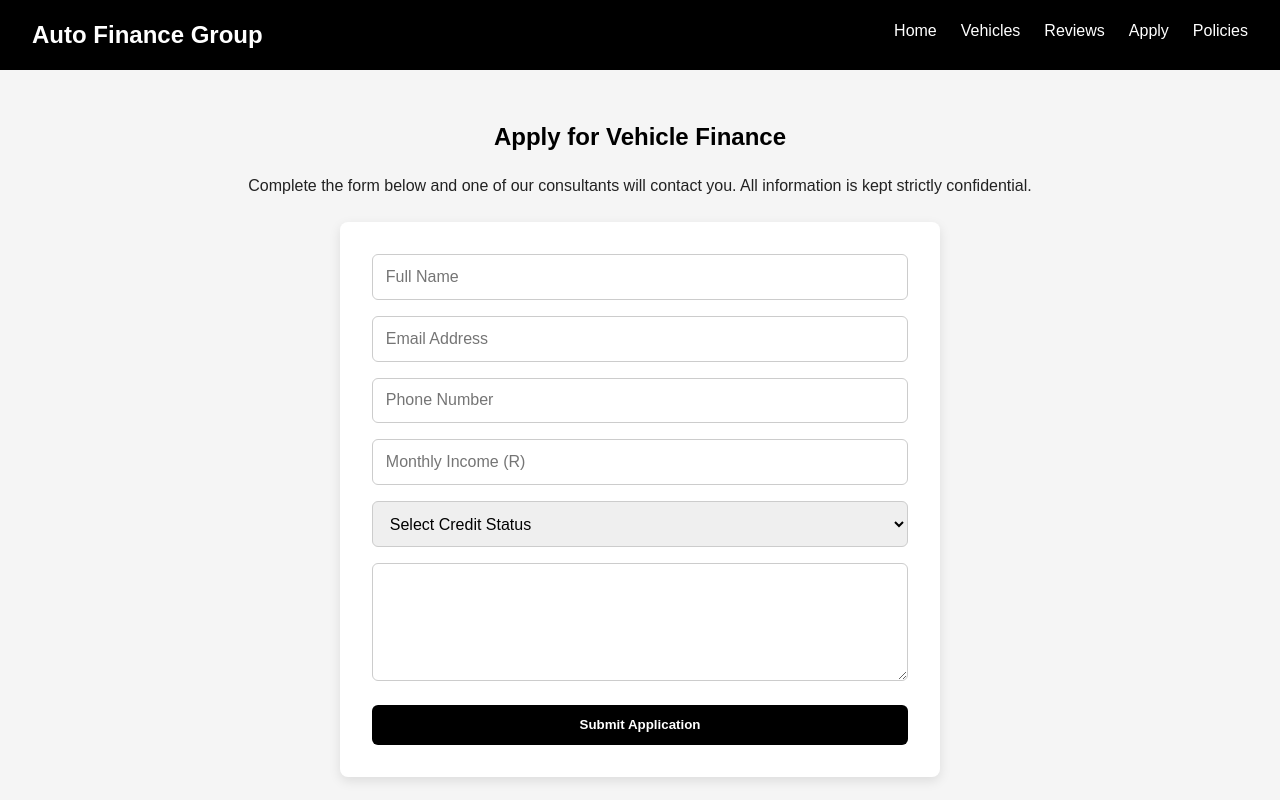
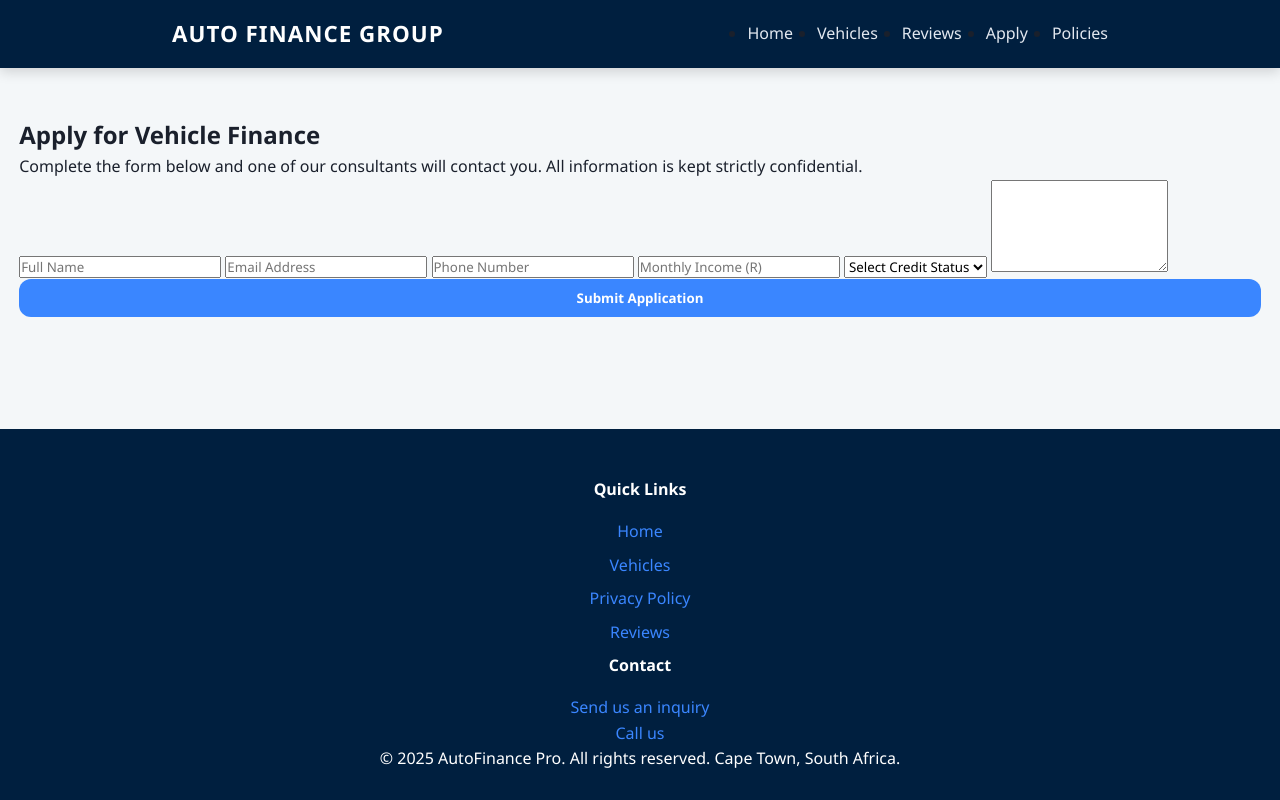
Before and after one commit to stoner4kt/Clientsite3, a plain HTML site: page contactform.html in a window 1280 px wide. Shown: the top 800 px of the page. Drawn offline with Linux system fonts and the light colour scheme.

Commit message:
Style update

```diff
--- a/css/styles.css
+++ b/css/styles.css
@@ -1,41 +1,54 @@
-/* ================= GLOBAL STYLES ================= */
+/* ================= ROOT VARIABLES ================= */
+:root {
+  --navy: #001f3f;       /* Deep Navy */
+  --light-blue: #3a86ff; /* Primary Light Blue */
+  --bg-light: #f4f7f9;   /* Light grayish-blue background */
+  --white: #ffffff;
+  --text-dark: #1a202c;
+  --shadow: 0 4px 12px rgba(0, 0, 0, 0.15);
+  --radius: 12px;
+}
+
+/* ================= GLOBAL RESET ================= */
 * {
   margin: 0;
   padding: 0;
   box-sizing: border-box;
-  font-family: 'Arial', sans-serif;
+  font-family: 'Segoe UI', Arial, sans-serif;
 }
 
 body {
-  background: #f5f5f5;
-  color: #222;
+  background-color: var(--bg-light) !important;
+  color: var(--text-dark);
   line-height: 1.6;
 }
 
-a {
-  text-decoration: none;
-  color: inherit;
+/* ================= NAVBAR (Navy) ================= */
+header {
+  position: sticky;
+  top: 0;
+  z-index: 1000;
+  /* Ensuring background is Navy and NOT transparent */
+  background-color: var(--navy) !important;
+  box-shadow: var(--shadow);
 }
 
-ul {
-  list-style: none;
-}
-
-/* ================= NAVBAR ================= */
 .navbar {
+  max-width: 1000px;
+  margin: 0 auto;
+  padding: 1rem 2rem;
   display: flex;
   justify-content: space-between;
   align-items: center;
-  padding: 1rem 2rem;
-  background-color: #000;
-  color: #fff;
-  position: relative;
-  z-index: 1000;
+  background-color: var(--navy); /* Explicitly set */
 }
 
 .logo {
-  font-weight: bold;
-  font-size: 1.5rem;
+  font-size: 1.4rem;
+  font-weight: 800;
+  color: var(--white) !important;
+  text-transform: uppercase;
+  letter-spacing: 1px;
 }
 
 .nav-links {
@@ -44,206 +57,178 @@ ul {
 }
 
 .nav-links a {
-  color: #fff;
-  transition: color 0.3s;
+  color: #e2e8f0 !important;
+  font-weight: 500;
+  text-decoration: none;
+  transition: 0.3s;
 }
 
 .nav-links a:hover {
-  color: #ffcc00;
+  color: var(--light-blue) !important;
 }
 
+/* Hamburger toggle for mobile */
 .hamburger {
   display: none;
+  font-size: 1.8rem;
   background: none;
-  color: #fff;
-  font-size: 2rem;
   border: none;
+  color: var(--white);
   cursor: pointer;
 }
 
-/* ================= SECTIONS ================= */
-.section {
-  padding: 3rem 1.5rem;
-  max-width: 1200px;
-  margin: auto;
-  text-align: center;
+
+
+
+/* Hero/Section Images (Index.html) */
+.section img {
+  display: block;
+  width: 100%;
+  max-width: 700px; /* Reduced to keep it from taking over the screen */
+  height: auto;
+  margin: 2rem auto; /* Centers the image and adds vertical space */
+  border-radius: var(--radius);
+  box-shadow: var(--shadow);
 }
 
-.section h1, .section h2, .section h3 {
-  margin-bottom: 1rem;
-  color: #000;
-}
-
-.section p {
-  margin-bottom: 1.5rem;
-  font-size: 1rem;
-}
-
-.section img {
-  width: 100%;
-  max-width: 700px;
-  border-radius: 8px;
-  margin-top: 1rem;
-}
-
-/* ================= CATALOG GRID & CARDS ================= */
+/* Catalog Grid Images (Catalog.html) */
 .catalog-grid {
   display: grid;
-  grid-template-columns: repeat(auto-fit, minmax(250px, 1fr));
-  gap: 1.5rem;
-  margin-top: 2rem;
+  grid-template-columns: repeat(auto-fit, minmax(280px, 1fr));
+  gap: 2rem;
+  margin-top: 3rem;
 }
 
 .card {
-  background: #fff;
+  background: var(--white);
+  border-radius: var(--radius);
   padding: 1rem;
-  border-radius: 8px;
-  box-shadow: 0 4px 12px rgba(0,0,0,0.1);
-  transition: transform 0.3s, box-shadow 0.3s;
+  box-shadow: var(--shadow);
+  text-align: center;
+  border-bottom: 4px solid var(--light-blue); /* Subtle accent */
 }
 
-.card:hover {
-  transform: translateY(-5px);
-  box-shadow: 0 8px 20px rgba(0,0,0,0.2);
+/* Specific fix for images inside catalog cards */
+.card img {
+  width: 100%;
+  height: 200px;
+  object-fit: cover; /* Ensures car photos aren't stretched */
+  margin: 0 0 1rem 0; /* Resets the centered margin from the general section img */
+  border-radius: 8px;
 }
 
-.card img {
+/* ================= BUTTONS (Light Blue) ================= */
+button,
+.card button,
+button[type="submit"] {
+  background-color: var(--light-blue) !important;
+  color: white !important;
+  border: none;
+  padding: 0.8rem 1.5rem;
+  border-radius: 8px;
+  font-weight: 600;
+  cursor: pointer;
   width: 100%;
-  border-radius: 6px;
+  transition: 0.3s ease;
 }
 
-.card h3 {
-  margin-top: 1rem;
-  font-size: 1.2rem;
-  color: #000;
+button:hover {
+  background-color: var(--navy) !important;
+  transform: translateY(-2px);
 }
 
-.card p {
-  margin-top: 0.5rem;
-  font-weight: bold;
-  color: #333;
+
+
+/* ================= FOOTER (Navy) ================= */
+footer {
+  /* Ensuring footer is Navy and NOT white */
+  background-color: var(--navy) !important;
+  color: var(--white) !important;
+  padding: 3rem 1.5rem;
+  text-align: center;
+  margin-top: 4rem;
 }
 
-.card button {
-  margin-top: 0.8rem;
-  width: 100%;
-  padding: 0.6rem;
-  background: #000;
-  color: #fff;
-  border: none;
-  cursor: pointer;
-  border-radius: 6px;
-  font-weight: bold;
-  transition: background 0.3s;
+footer a {
+  color: var(--light-blue) !important;
+  text-decoration: none;
 }
 
-.card button:hover {
-  background: #ffcc00;
-  color: #000;
+footer h4 {
+  color: var(--white);
+  margin-bottom: 1rem;
 }
 
-/* ================= FORMS ================= */
-form {
-  background: #fff;
-  padding: 2rem;
-  border-radius: 8px;
-  max-width: 600px;
-  margin: auto;
-  box-shadow: 0 4px 12px rgba(0,0,0,0.1);
+footer ul {
+  list-style: none;
+  padding: 0;
 }
 
-input, textarea, select {
-  width: 100%;
-  padding: 0.8rem;
-  margin-bottom: 1rem;
-  border: 1px solid #ccc;
-  border-radius: 6px;
-  font-size: 1rem;
+footer ul li {
+  margin-bottom: 0.5rem;
 }
 
-textarea {
-  resize: vertical;
+/* ================= BUTTONS (Light Blue) ================= */
+button,
+.card button,
+button[type="submit"] {
+  background-color: var(--light-blue) !important;
+  color: white !important;
+  border: none;
+  padding: 10px 20px;
+  border-radius: var(--radius);
+  font-weight: 600;
+  cursor: pointer;
+  transition: transform 0.2s, background 0.3s;
 }
 
-button[type="submit"] {
-  width: 100%;
-  background: #000;
-  color: #fff;
-  padding: 0.8rem;
-  border: none;
-  border-radius: 6px;
-  font-weight: bold;
-  cursor: pointer;
-  transition: background 0.3s;
+button:hover {
+  background-color: #2a75e6 !important;
+  transform: translateY(-2px);
 }
 
-button[type="submit"]:hover {
-  background: #ffcc00;
-  color: #000;
-}
-
-/* ================= FOOTER ================= */
-footer {
-  background: #000;
-  color: #fff;
-  padding: 2rem;
-  text-align: center;
-  margin-top: 3rem;
-  font-size: 0.9rem;
-}
-
-/* ================= LISTS ================= */
-ul li, ol li {
-  margin-bottom: 0.5rem;
-  text-align: left;
-}
-
-/* ================= MEDIA QUERIES (RESPONSIVE) ================= */
-@media (max-width: 1024px) {
-  .section {
-    padding: 2rem 1rem;
-  }
-
-  .nav-links {
-    gap: 1rem;
-  }
-}
-
+/* ================= MOBILE NAV LOGIC ================= */
 @media (max-width: 768px) {
   .hamburger {
     display: block;
   }
 
   .nav-links {
-    display: none;
+    display: none; /* Hidden by default */
     flex-direction: column;
-    background: #000;
+    position: absolute;
+    top: 100%;
+    left: 0;
     width: 100%;
-    position: absolute;
-    top: 60px;
-    left: 0;
-    text-align: center;
+    background-color: var(--navy) !important; /* Matches Navbar */
+    padding: 2rem;
+    box-shadow: var(--shadow);
   }
 
   .nav-links.active {
-    display: flex;
+    display: flex; /* Opens on toggle */
   }
 
   .nav-links li {
-    margin: 1rem 0;
+    margin: 10px 0;
+    text-align: center;
   }
 }
+  .section {
+    padding: 3rem 1.2rem;
+  }
+
 
 @media (max-width: 480px) {
   .section h1 {
-    font-size: 1.6rem;
+    font-size: 1.8rem;
   }
 
   .section h2 {
-    font-size: 1.4rem;
+    font-size: 1.5rem;
   }
 
   .card h3 {
-    font-size: 1rem;
+    font-size: 1.1rem;
   }
 }
```
